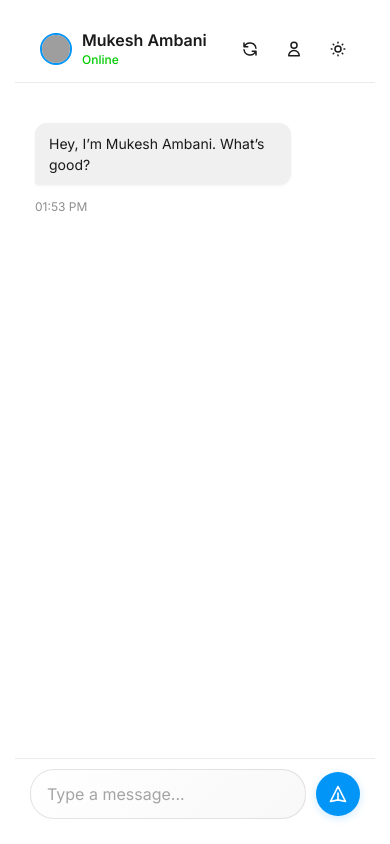
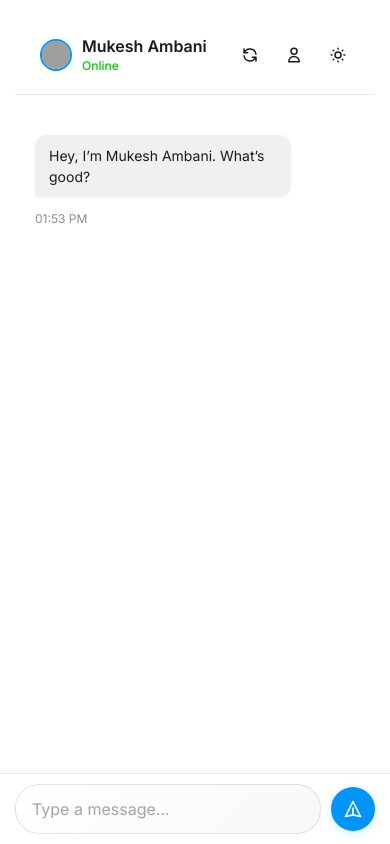
Before and after one commit to zandenkoh/billion, a plain HTML site: page index.html in a window 390 px wide. Drawn offline with Linux system fonts and the light colour scheme; grey boxes are pictures that could not be loaded.

Commit message:
Update styles.css

```diff
--- a/styles.css
+++ b/styles.css
@@ -550,10 +550,29 @@ body.dark .close-btn:hover {
 @media (max-width: 600px) {
     .chat-container {
         padding: 15px;
+        height: 100vh;
+    }
+
+    .chat-area {
+        min-height: calc(100% - 130px);
+        flex-grow: 0;
+        flex-shrink: 1;
     }
 
     .top-bar, .input-area {
         padding: 10px 15px;
+    }
+
+    .top-bar {
+      height: 80px;
+    }
+
+    .input-area {
+      position: fixed;
+      bottom: 0;
+      left: 0;
+      width: 100%;
+      min-height: 70px;
     }
 
     .logo span {
```
